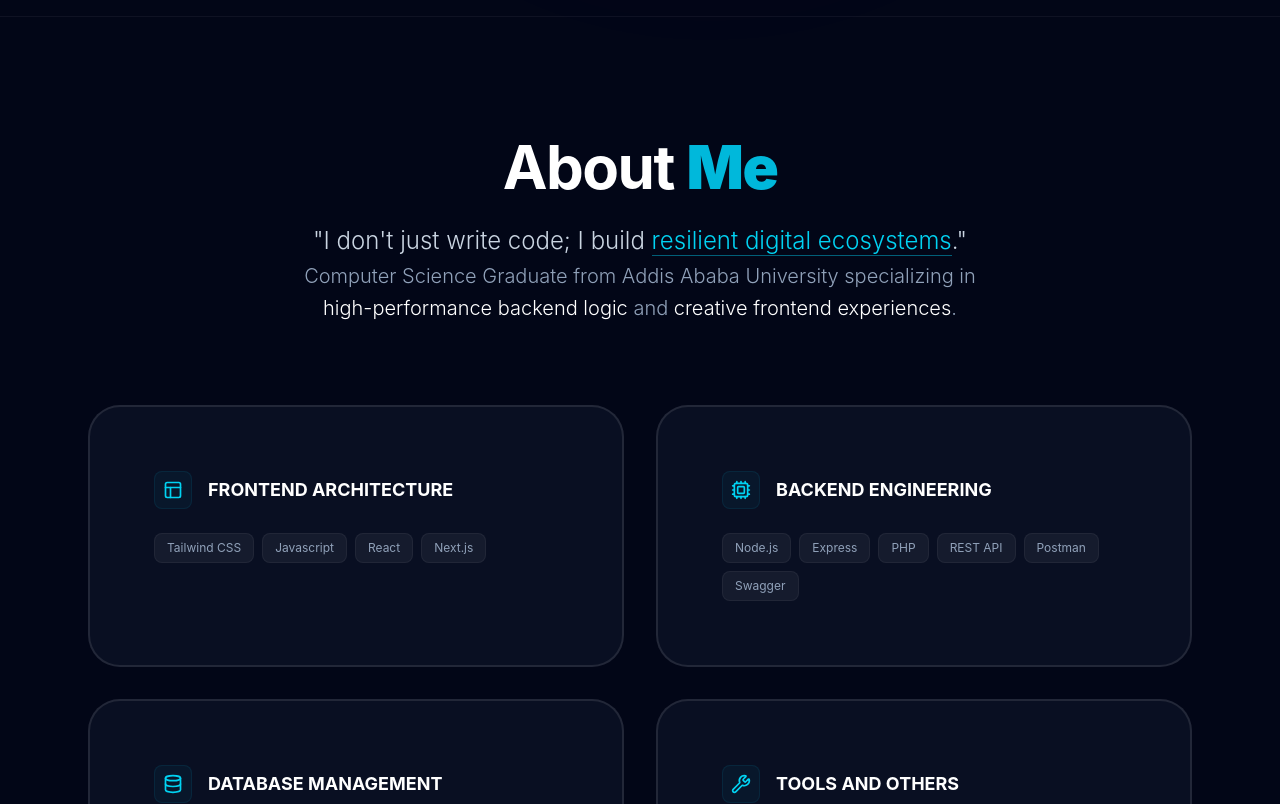
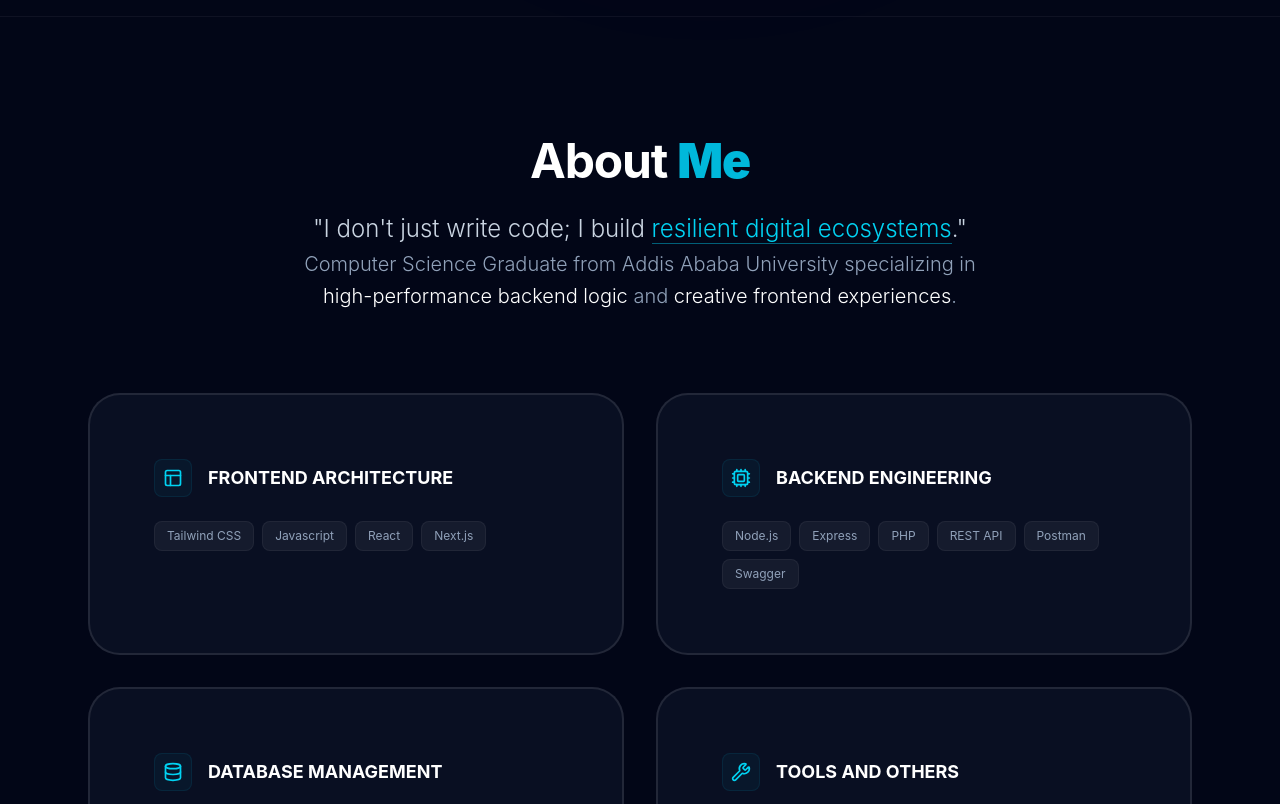
Before and after one commit to Tsedenia-Nega/Portfolio, a React (Vite) app in the folder front-end/: page / in a window 1280 px wide. Shown: the part 940-1744 px from the top of the page. Built offline with nearby package versions, Linux system fonts and the light colour scheme; no server answers.

Commit message:
finalizing

```diff
--- a/front-end/src/pages/About.jsx
+++ b/front-end/src/pages/About.jsx
@@ -59,7 +59,7 @@ const About = () => {
       <section className="max-w-6xl mx-auto px-6">
         {/* --- HEADER (Corrected Font & Condensed Text) --- */}
         <div className="text-center mb-20">
-          <motion.h1 className="text-5xl md:text-6xl font-bold tracking-tight text-white mb-6">
+          <motion.h1 className="text-5xl md:text-5xl font-bold tracking-tight text-white mb-6">
             About <span className="text-cyan-500 font-black">Me</span>
           </motion.h1>
           <div className="max-w-3xl mx-auto space-y-4">
--- a/front-end/src/pages/Contact.jsx
+++ b/front-end/src/pages/Contact.jsx
@@ -45,7 +45,7 @@ const Contact = () => {
           <motion.h1
             initial={{ opacity: 0, y: -20 }}
             animate={{ opacity: 1, y: 0 }}
-            className="text-5xl md:text-6xl font-bold tracking-tight mb-4"
+            className="text-5xl md:text-5xl font-bold tracking-tight mb-4"
           >
             Get In <span className="text-cyan-500">Touch</span>
           </motion.h1>
```
